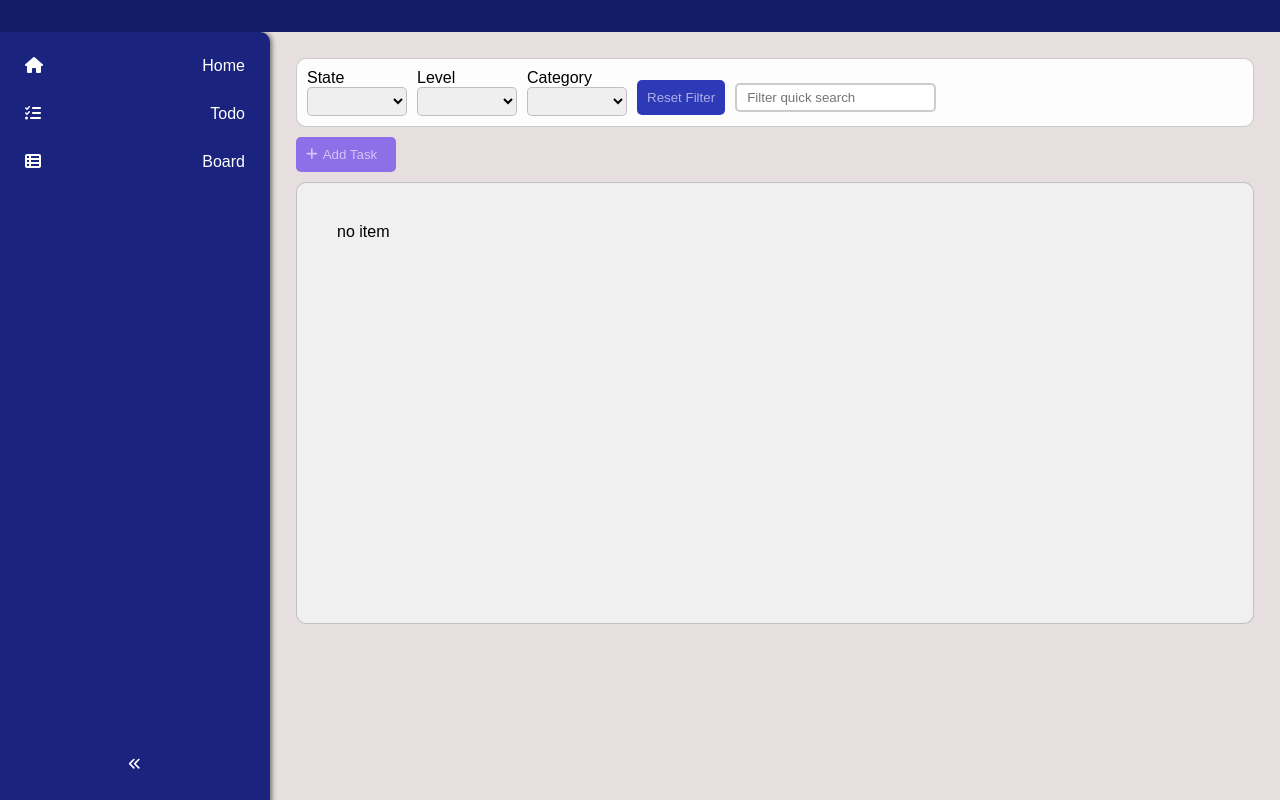
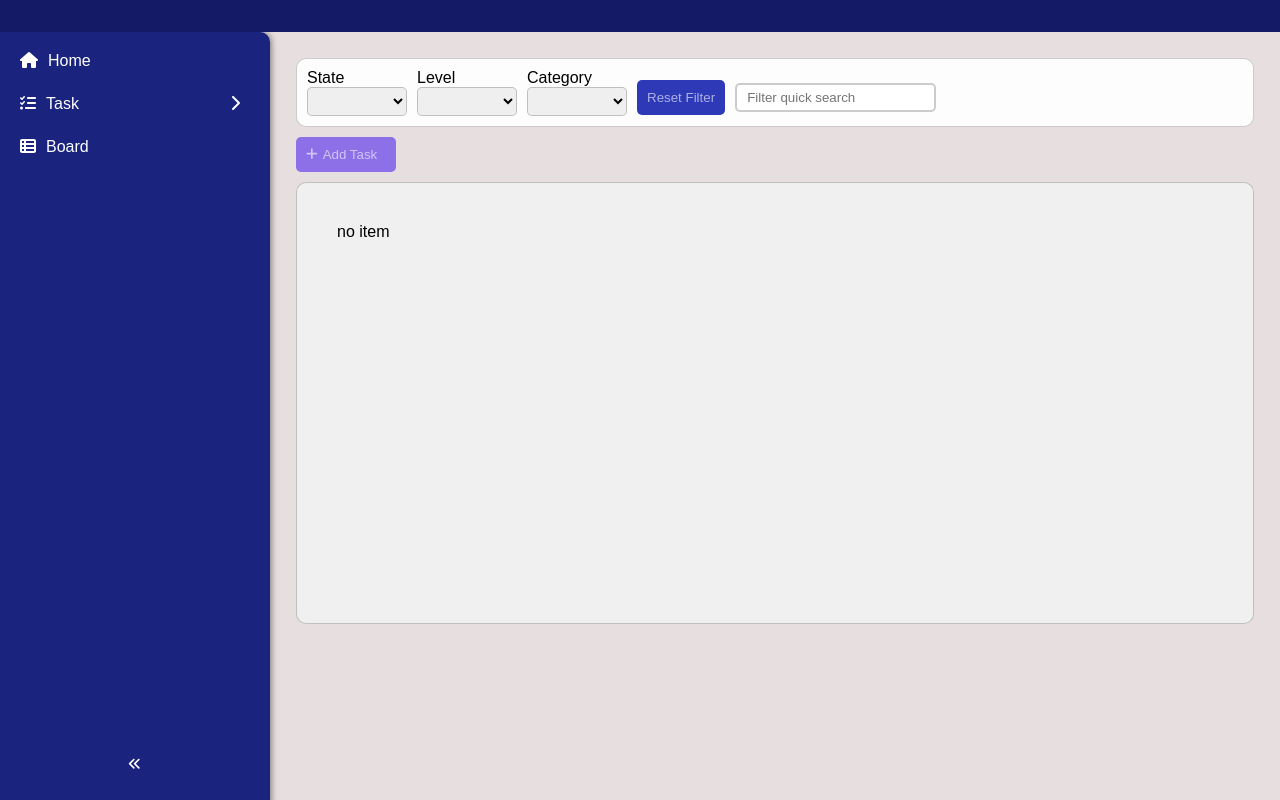
Before and after one commit to seduns/todo-app-local, an Angular app: page /todo in a window 1280 px wide. Built offline with nearby package versions, Linux system fonts and the light colour scheme.

Commit message:
ui change-side bar, add parent/child route

```diff
--- a/src/app/side-nav-bar/side-nav-bar.component.html
+++ b/src/app/side-nav-bar/side-nav-bar.component.html
@@ -4,22 +4,38 @@
      [ngClass]="{'minimize-nav': isMinimizeNav}">
     <div class="con-side-nav-bar">
         <ul class="nav-links">
-            <li *ngIf="!isMinimizeNav"><a routerLink="/home"><fa-icon [icon]="faHome"></fa-icon> Home</a></li>
-            <li *ngIf="!isMinimizeNav"><a routerLink="/todo"><fa-icon [icon]="faListCheck"></fa-icon> Todo</a></li>
-            <li *ngIf="!isMinimizeNav"><a routerLink="/board"><fa-icon [icon]="faTableList"></fa-icon> Board</a></li>
-            <li *ngIf="isMinimizeNav"><a routerLink="/home"><fa-icon [icon]="faHome"></fa-icon></a></li>
-            <li *ngIf="isMinimizeNav"><a routerLink="/todo"><fa-icon [icon]="faListCheck"></fa-icon></a></li>
-            <li *ngIf="isMinimizeNav"><a routerLink="/board"><fa-icon [icon]="faTableList"></fa-icon></a></li>
+            <li *ngFor="let link of navLinks">
+                <a (click)="toggleSubmenu(link, $event)" [routerLink]="link.path">
+                    <fa-icon [icon]="link.icon"></fa-icon>
+                    <span *ngIf="!isMinimizeNav">{{ link.label }}</span>
+                    <!-- Dropdown Indicator Icon -->
+                    <fa-icon
+                        *ngIf="link.children"
+                        [icon]="faChevronRight"
+                        class="dropdown-icon"
+                        [ngClass]="{'rotate-icon': link.isExpanded}">
+                    </fa-icon>
+
+                </a>
+
+                <!-- Dropdown Menu -->
+                <ul *ngIf="link.children"
+                    [class.expanded]="link.isExpanded"
+                    class="sub-links">
+                    <li *ngFor="let child of link.children">
+                        <a [routerLink]="child.path">
+                            <fa-icon [icon]="child.icon"></fa-icon>
+                            <span>{{ child.label }}</span>
+                        </a>
+                    </li>
+                </ul>
+            </li>
         </ul>
+
         <!-- Minimize button container -->
         <div class="nav-minimize-container" [ngClass]="{'nav-minimize-on' : isMinimizeNav}">
-            <button class="nav-minimize" *ngIf="!isMinimizeNav" (click)="minimizeNav()">
-                <fa-icon [icon]="faAngleLeft"></fa-icon>
-            </button>
-            <button *ngIf="isMinimizeNav" class="nav-minimize"
-                    [ngClass]="{'nav-minimize-on-btn' : isMinimizeNav}"
-                    (click)="minimizeNav()">
-                <fa-icon [icon]="faAngleRight"></fa-icon>
+            <button class="nav-minimize" (click)="minimizeNav()">
+                <fa-icon [icon]="isMinimizeNav ? faAngleRight : faAngleLeft "></fa-icon>
             </button>
         </div>
     </div>
--- a/src/app/side-nav-bar/side-nav-bar.component.scss
+++ b/src/app/side-nav-bar/side-nav-bar.component.scss
@@ -1,46 +1,175 @@
 .side-nav-bar {
-    background-color: #1A237E  ;
+    background-color: #1A237E;
     width: 250px;
     padding: 10px;
-    margin: 0;
-    height: 100vh; /* Full viewport height */
-    box-shadow: 2px 0px 5px rgba(0, 0, 0, 0.483);
+    height: 100vh;
+    box-shadow: 1px 0px 6px rgba(0, 0, 0, 0.5);
     display: flex;
     flex-direction: column;
-    overflow-y: auto; /* Ensure content is scrollable if needed */
+    overflow-y: auto;
     border-top-right-radius: 10px;
     overflow-x: hidden;
 
+    user-select: none;
+
 }
 
+/* Minimized Navigation */
 .minimize-nav {
-    width: 60%;
+    width: 60px;
 }
 
+
+
+/* Minimized nav: Hide text & adjust icon spacing */
+.minimize-nav .nav-links li a {
+    justify-content: center;
+}
+
+.minimize-nav .nav-links li a span {
+    display: none;
+}
+
+.minimize-nav .nav-links li a fa-icon {
+    margin-right: 0;
+}
+
+/* Main container */
 .con-side-nav-bar {
     display: flex;
     flex-direction: column;
     flex-grow: 1;
-    justify-content: space-between; /* Push the minimize button to the bottom */
+    justify-content: space-between;
 }
 
+/* Navigation Links */
 .nav-links {
     list-style: none;
-    display: flex;
-    flex-direction: column;
-    gap: 10px;
     padding: 0;
-    margin: 5px;
-    // border: 1px solid yellow;
-    max-height: 80vh;
-    overflow: auto;
-    overflow-x: hidden;
+    margin: 0;
+}
+
+/* Parent Links */
+.nav-links li {
+    position: relative;
 }
 
 .nav-links li a {
+    display: flex;
+    align-items: center;
+    padding: 10px;
+    text-decoration: none;
     color: white;
+    transition: background 0.3s;
+    border-radius: 5px;
+    cursor: pointer;
+    margin-bottom: 5px;
+    // border: 1px solid yellow;
+
+    &:hover fa-icon {
+        animation: jiggleIcon 0.3s;
+    }
+
+    &:hover .dropdown-icon {
+        animation: none;
+    }
+
+    span {
+        transition: 0.3s ease-in-out;
+    }
+
+    &:hover > span {
+        transform: translateX(10px);
+    }
+
+
 }
 
+@keyframes jiggleIcon {
+    0% { transform: rotate(0deg); }
+    30% { transform: rotate(-10deg); }
+    60% { transform: rotate(10deg); }
+    100% { transform: rotate(0deg); }
+}
+
+
+/* Hover effect */
+.nav-links li a:hover {
+    background-color: rgba(255, 255, 255, 0.286);
+}
+
+/* Icon Spacing */
+.nav-links li a fa-icon {
+    flex-shrink: 0;
+    margin-right: 10px;
+}
+
+/* Default state */
+.nav-links .dropdown-icon {
+    margin-left: auto;
+    transition: transform 0.3s ease-in-out;  /* Ensure smooth animation */
+}
+
+/* Rotate when expanded */
+.nav-links .dropdown-icon.rotate-icon {
+    transform: rotate(90deg);
+}
+
+
+/* Submenu Styling */
+.sub-links {
+    list-style: none;
+    padding-left: 20px;  /* Indent child items */
+    margin: 0;
+    overflow: hidden;
+    max-height: 0;
+    transition: max-height 0.3s ease-in-out;
+    border-radius: 5px;
+    // background-color: rgba(255, 255, 255, 0.1);
+}
+
+/* Expanded Submenu */
+.sub-links.expanded {
+    max-height: 500px;  /* Adjust based on content */
+    // border: 1px solid black;
+}
+
+/* Child Links */
+.sub-links li {
+    padding-left: 0px;
+}
+
+.sub-links li a {
+    padding: 8px 15px;
+    color: white;
+    display: block;
+    border-radius: 5px;
+
+    &:hover > fa-icon {
+        display: inline-block;
+        animation: jiggleIcon 0.3s;
+    }
+
+    span {
+        display: inline-block;
+        transition: 0.3s ease-in-out;
+    }
+
+    &:hover > span {
+        display: inline-block;
+        transform: translateX(10px);
+    }
+
+}
+
+
+
+/* Hover Effect for Child Links */
+.sub-links li a:hover {
+    background-color: rgba(255, 255, 255, 0.2);
+}
+
+/* Minimize Button */
 .nav-minimize-container {
     display: flex;
     justify-content: center;
@@ -65,50 +194,16 @@
     }
 }
 
-
 .nav-minimize-on  {
     // border: 1px solid yellow;
     margin-bottom: 50px;
 }
 
-.nav-minimize-on-btn {
-    // border: 1px solid yellow;
-    display: flex;
-    justify-content: center;
-    padding: 10px;
-    flex: 1;
-
-}
-
-ul li {
-    list-style: none;
-    width: 100%;
-    display: flex;
-    justify-content: center;
-    align-items: center;
-    transition: 0.3s;
-    border-radius: 5px;
-}
-
-ul li a {
-    flex: 1;
-    text-decoration: none;
-    padding: 10px;
-    display: flex;
-    justify-content: space-between;
-    color: white;
-    transition: 0.3s;
-}
-
-ul li:hover {
-    background-color: rgba(255, 255, 255, 0.286);
-}
-
+/* Responsive */
 @media (max-width: 768px) {
     .side-nav-bar {
         position: absolute;
         z-index: 10;
         display: none;
     }
-
 }
--- a/src/app/side-nav-bar/side-nav-bar.component.ts
+++ b/src/app/side-nav-bar/side-nav-bar.component.ts
@@ -3,41 +3,86 @@ import { Component, OnInit } from '@angular/core';
 import { FormsModule } from '@angular/forms';
 import { RouterLink } from '@angular/router';
 import { FontAwesomeModule } from '@fortawesome/angular-fontawesome';
-import { faAnglesLeft, faAnglesRight, faArrowRight, faCoffee, faHome, faListCheck, faTableList } from '@fortawesome/free-solid-svg-icons';
+import { faAnglesLeft, faAnglesRight, faChevronDown, faChevronRight, faCoffee, faHome, faListCheck, faTableList } from '@fortawesome/free-solid-svg-icons';
 
 @Component({
   selector: 'app-side-nav-bar',
   standalone: true,
   imports: [CommonModule, FormsModule, FontAwesomeModule, RouterLink],
   templateUrl: './side-nav-bar.component.html',
-    styleUrls: ['./side-nav-bar.component.scss'] // <-- Corrected here
+  styleUrls: ['./side-nav-bar.component.scss']
 })
 export class SideNavBarComponent implements OnInit {
 
+  // FontAwesome icons
   faCoffee = faCoffee;
   faHome = faHome;
   faTableList = faTableList;
   faListCheck = faListCheck;
   faAngleLeft = faAnglesLeft;
   faAngleRight = faAnglesRight;
+  faChevronDown = faChevronDown;
+  faChevronRight = faChevronRight;
 
-  isMinimizeNav: boolean | null = null; // Initialize as null to handle loading state
+  // Define nav link type directly within the class
+  navLinks: {
+    path?: string;
+    label: string;
+    icon: any;
+    isExpanded?: boolean;
+    children?: { path: string; label: string; icon: any }[];
+  }[] = [
+    {
+      path: '/home',
+      label: 'Home',
+      icon: faHome,
+    },
+    {
+      label: 'Task',
+      icon: this.faListCheck,
+      isExpanded: false,
+      children: [
+        { path: '/todo', label: 'Task 1', icon: faListCheck },
+        { path: '/todo2', label: 'Task 2', icon: faListCheck },
+      ]
+    },
+    {
+      path: '/board',
+      label: 'Board',
+      icon: faTableList,
+    }
+  ];
+
+  // State variables
+  isMinimizeNav: boolean | null = null;
   private readonly NAV_STATE_KEY = 'isMinimizeNav';
+  private readonly NAV_STATE_KEY_CHILD = 'isExpanded';
 
   ngOnInit(): void {
-    if (typeof window != 'undefined') {
+    if (typeof window !== 'undefined') {
       const storedState = localStorage.getItem(this.NAV_STATE_KEY);
       this.isMinimizeNav = storedState === 'true';
+
+      // Load submenu state
+      this.navLinks.forEach(link => {
+        if (link.children) {
+          const storedExpanded = localStorage.getItem(`${this.NAV_STATE_KEY_CHILD}_${link.label}`);
+          link.isExpanded = storedExpanded === 'true';
+        }
+      });
+    }
+  }
+
+  toggleSubmenu(link: any, event: Event): void {
+    event.stopPropagation();
+    if (link.children) {
+      link.isExpanded = !link.isExpanded;
+      localStorage.setItem(`${this.NAV_STATE_KEY_CHILD}_${link.label}`, link.isExpanded.toString());
     }
   }
 
   minimizeNav(): void {
-
     this.isMinimizeNav = !this.isMinimizeNav;
-      console.log('Close Nav: ' + this.isMinimizeNav);
-
-      // Persist state to localStorage
     localStorage.setItem(this.NAV_STATE_KEY, this.isMinimizeNav.toString());
-
   }
 }
--- a/src/app/todo-app/todo-app.component.scss
+++ b/src/app/todo-app/todo-app.component.scss
@@ -609,7 +609,6 @@ th, td {
 
      }
 
-
      //Select: All
      select {
         padding: 5px 10px;
@@ -626,6 +625,7 @@ th, td {
             // background-color: rgba(4, 0, 255, 0.411);
             max-height: 100%;
         }
+
         .con-select {
             display: flex;
             flex-direction: column; /* Stack items vertically */
@@ -641,7 +641,9 @@ th, td {
             .add-task-con {
                 // background-color: rgb(138, 80, 80);
                 display: flex;
-                flex-direction: column;
+                overflow-y: hidden;
+                overflow-x: auto;
+
             }
         }
 
--- a/src/app/todo-app/todo-app.component.ts
+++ b/src/app/todo-app/todo-app.component.ts
@@ -284,6 +284,8 @@ export class TodoAppComponent implements OnInit {
 
 
     console.log('Updated Todos:', this.todos);
+    this.checkLocalStorageUsage();
+    this.selectedNavId = null;
 
   }
 
```
Lines whose indentation alone changed are shown as unchanged.
